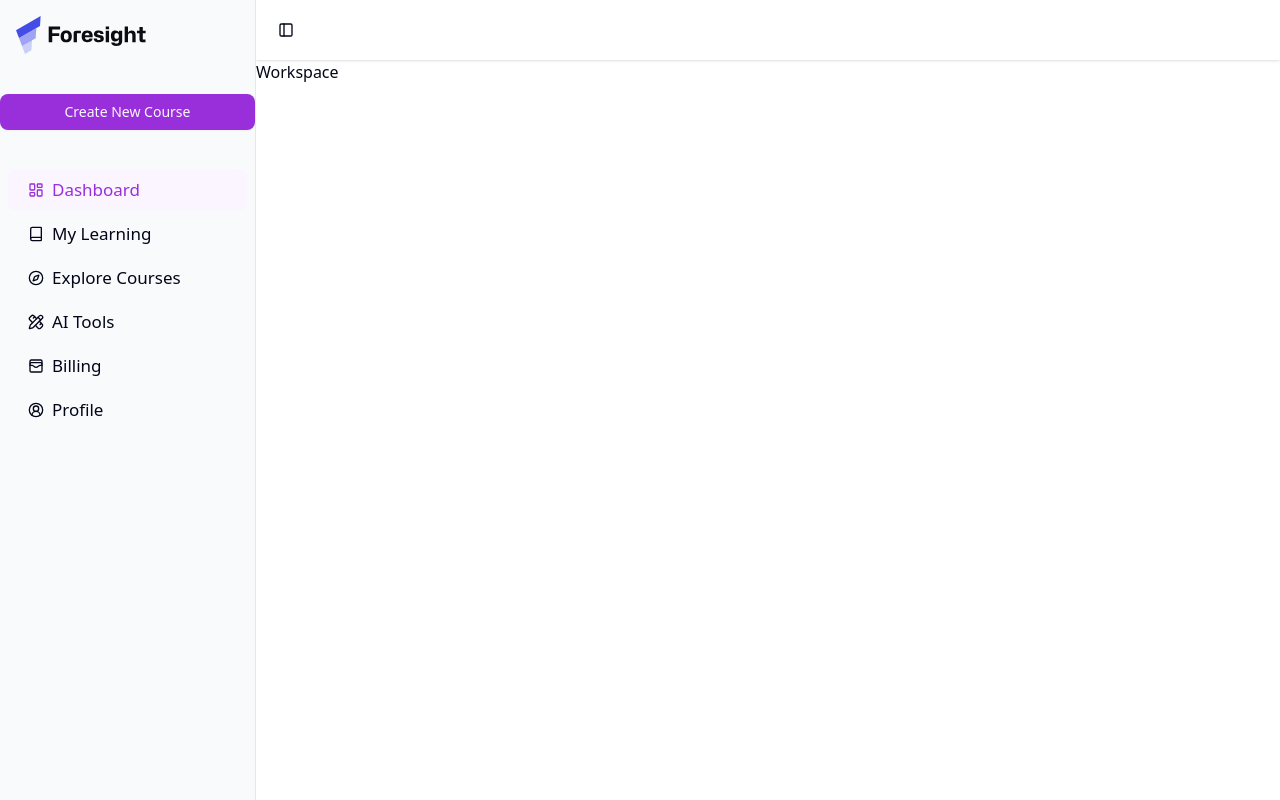
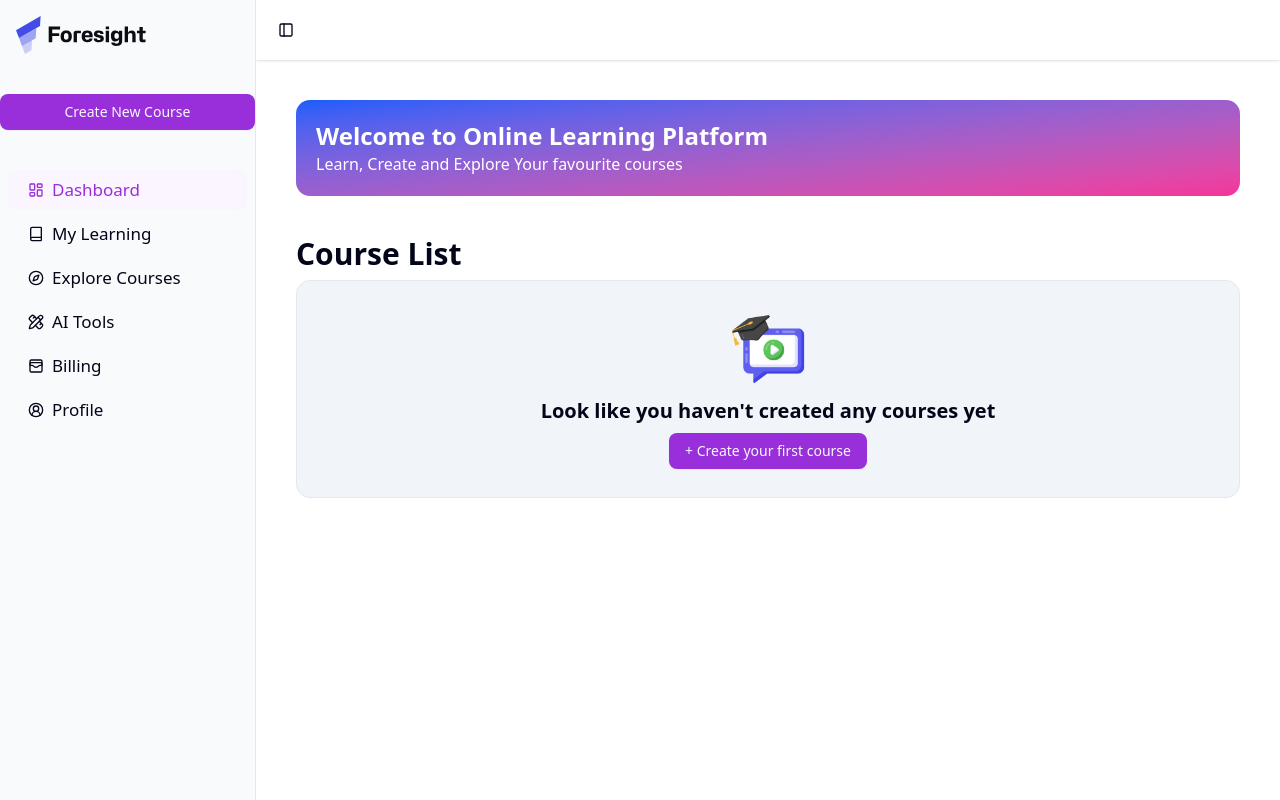
Before and after one commit to lenguyentime16/AI-Online-Learning-Platform, a Next.js app: page /workspace in a window 1280 px wide. Built offline with nearby package versions, Linux system fonts and the light colour scheme; no server answers.

Commit message:
Dashboard

```diff
--- /dev/null
+++ b/app/workspace/_components/CourseList.jsx
@@ -0,0 +1,27 @@
+"use client";
+import React, { useState } from 'react'
+import Image from 'next/image'
+import { Button } from '@/components/ui/button'
+
+function CourseList() {
+    const [courseList, setCourseList] = useState([]);
+    return (
+        <div className='mt-10'>
+            <h2 className='font-bold text-3xl'>Course List</h2>
+
+            {courseList?.length == 0 ?
+                <div className='flex p-7 items-center justify-center flex-col border rounded-xl mt-2 bg-secondary'>
+                    <Image src={'/online-education.png'} alt='edu' width={80} height={80} />
+                    <h2 className='my-2 text-xl font-bold'>Look like you haven't created any courses yet</h2>
+
+                    <Button>+ Create your first course</Button>
+                </div> :
+                <div>
+                    List of Courses
+                </div>}
+        </div>
+
+    )
+}
+
+export default CourseList
--- /dev/null
+++ b/app/workspace/_components/WelcomeBanner.jsx
@@ -0,0 +1,13 @@
+import React from 'react'
+
+function WelcomeBanner() {
+    return (
+        <div className='p-5 bg-gradient-to-br
+        from-blue-600 via-indiogo-600 to-pink-500 rounded-xl'>
+            <h2 className='font-bold text-2xl text-white'>Welcome to Online Learning Platform</h2>
+            <p className='text-white'>Learn, Create and Explore Your favourite courses</p>
+        </div>
+    )
+}
+
+export default WelcomeBanner
--- a/app/workspace/page.jsx
+++ b/app/workspace/page.jsx
@@ -1,8 +1,13 @@
 import React from 'react'
+import WelcomeBanner from './_components/WelcomeBanner' // <-- 1. Import component
+import CourseList from './_components/CourseList'
 
 function Workspace() {
     return (
-        <div>Workspace</div>
+        <div>
+            <WelcomeBanner />
+            <CourseList />
+        </div>
     )
 }
 
--- a/app/workspace/provider.jsx
+++ b/app/workspace/provider.jsx
@@ -10,7 +10,10 @@
 
             <div className='w-full'>
                 <AppHeader />
-                {children}
+                <div className='p-10'>
+                    {children}
+                </div>
+
             </div>
         </SidebarProvider>
     )
```
Also changed, not shown: public/online-education.png (added).
